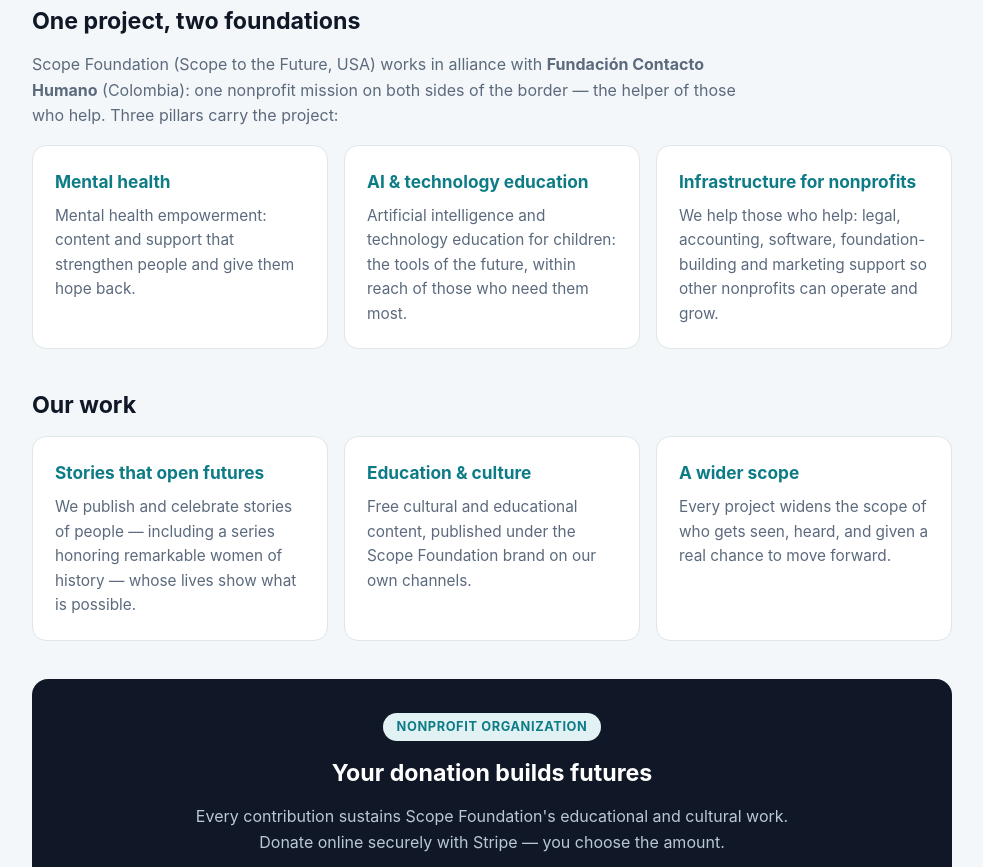
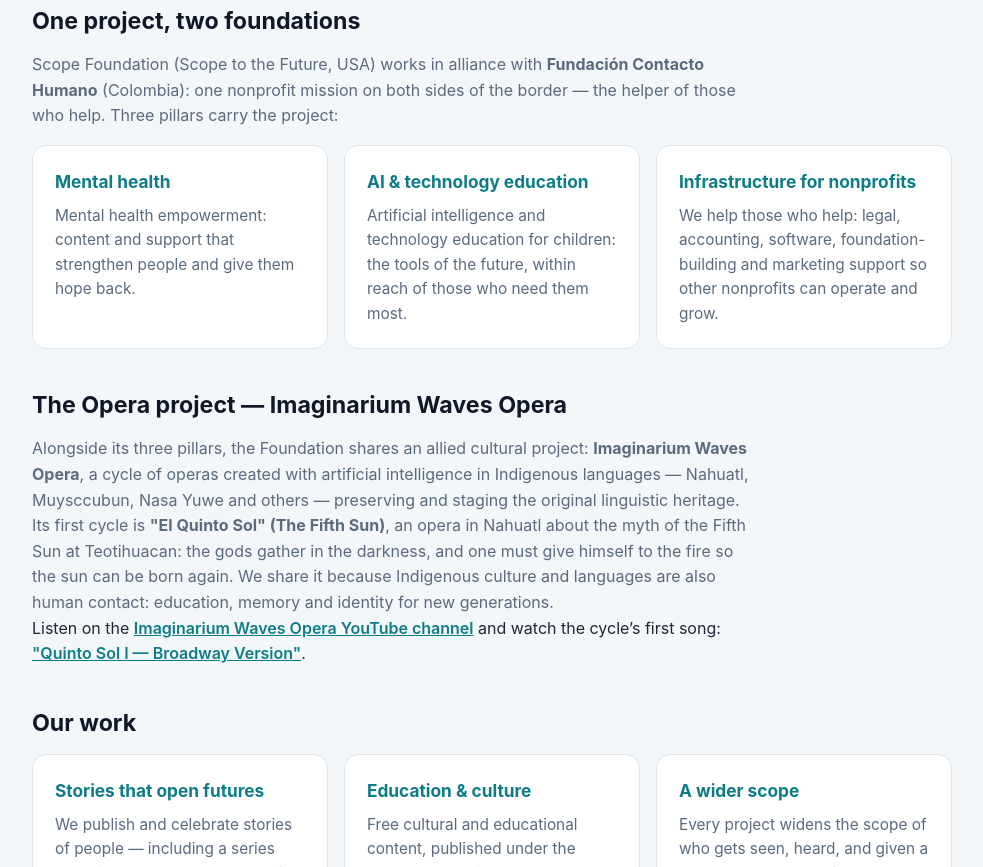
Before and after one commit to Aydea0260/scope-foundation, a plain HTML site: page index.html in a window 1280 px wide. Shown: the part 493-1360 px from the top of the page, without its empty margins (148-1131 px from the left). Drawn offline with Linux system fonts and the light colour scheme.

Commit message:
Opera project section — Imaginarium Waves Opera and El Quinto Sol

```diff
--- a/index.html
+++ b/index.html
@@ -75,6 +75,12 @@
     </div>
   </section>
 
+  <section id="opera">
+    <h2>The Opera project — Imaginarium Waves Opera</h2>
+    <p style="color:var(--muted); max-width:720px">Alongside its three pillars, the Foundation shares an allied cultural project: <strong>Imaginarium Waves Opera</strong>, a cycle of operas created with artificial intelligence in Indigenous languages — Nahuatl, Muysccubun, Nasa Yuwe and others — preserving and staging the original linguistic heritage. Its first cycle is <strong>"El Quinto Sol" (The Fifth Sun)</strong>, an opera in Nahuatl about the myth of the Fifth Sun at Teotihuacan: the gods gather in the darkness, and one must give himself to the fire so the sun can be born again. We share it because Indigenous culture and languages are also human contact: education, memory and identity for new generations.</p>
+    <p style="max-width:720px">Listen on the <a href="https://www.youtube.com/@ImaginariumWavesOpera" target="_blank" rel="noopener" style="color:var(--teal); font-weight:600">Imaginarium Waves Opera YouTube channel</a> and watch the cycle’s first song: <a href="https://www.youtube.com/watch?v=JZ7Ecc3EGpU" target="_blank" rel="noopener" style="color:var(--teal); font-weight:600">"Quinto Sol I — Broadway Version"</a>.</p>
+  </section>
+
   <section id="work">
     <h2>Our work</h2>
     <div class="cards">
```
